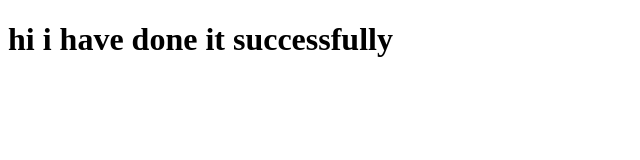
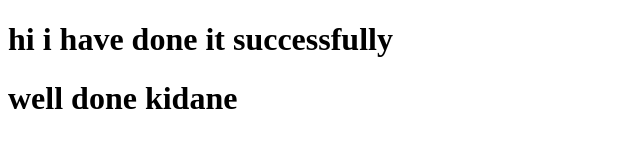
Before and after one commit to kidanegstsadik/ayine, a plain HTML site: page index.html in a window 1280 px wide. Shown: the whole page, without its empty margins (0-640 px from the left). Drawn offline with Linux system fonts and the light colour scheme.

Commit message:
added new htage

```diff
--- a/index.html
+++ b/index.html
@@ -7,5 +7,6 @@
 </head>
 <body>
     <h1>hi i have done it successfully</h1>
+    <h1>well done kidane</h1>
 </body>
 </html>
```
